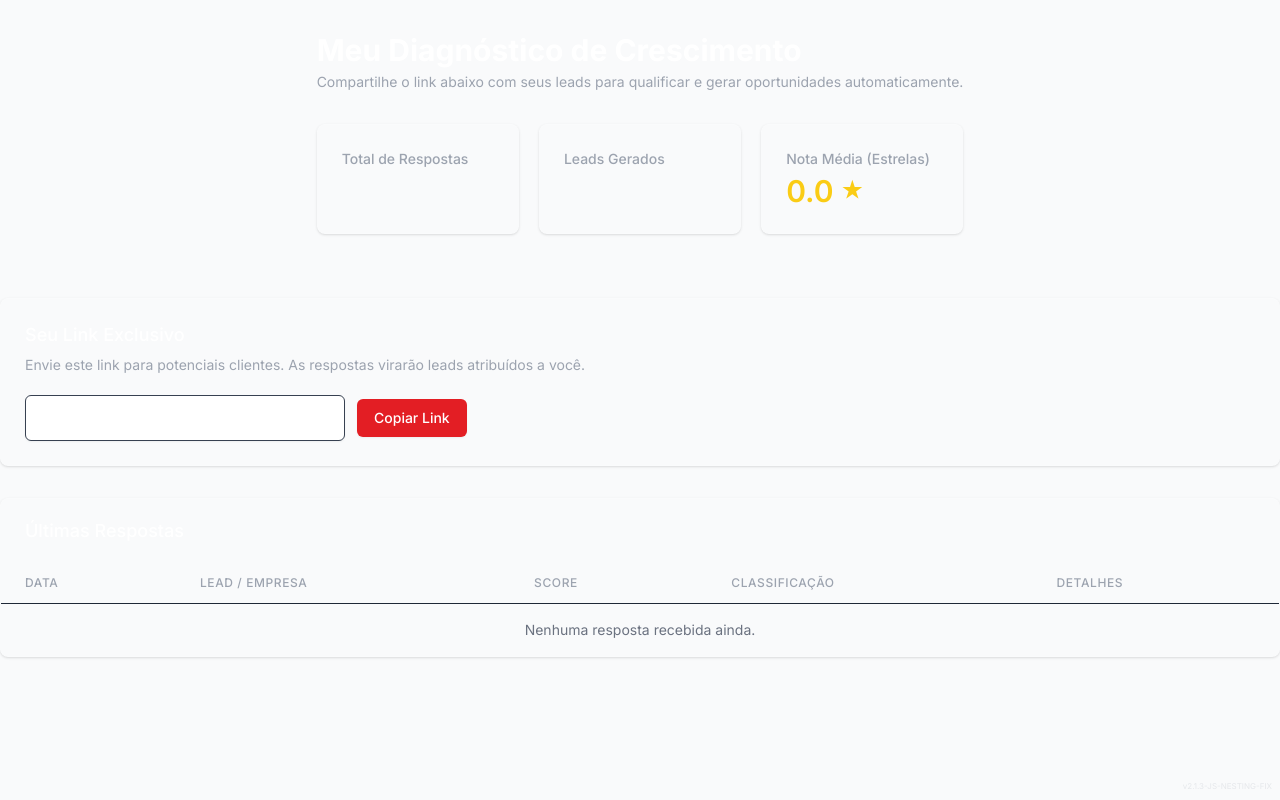
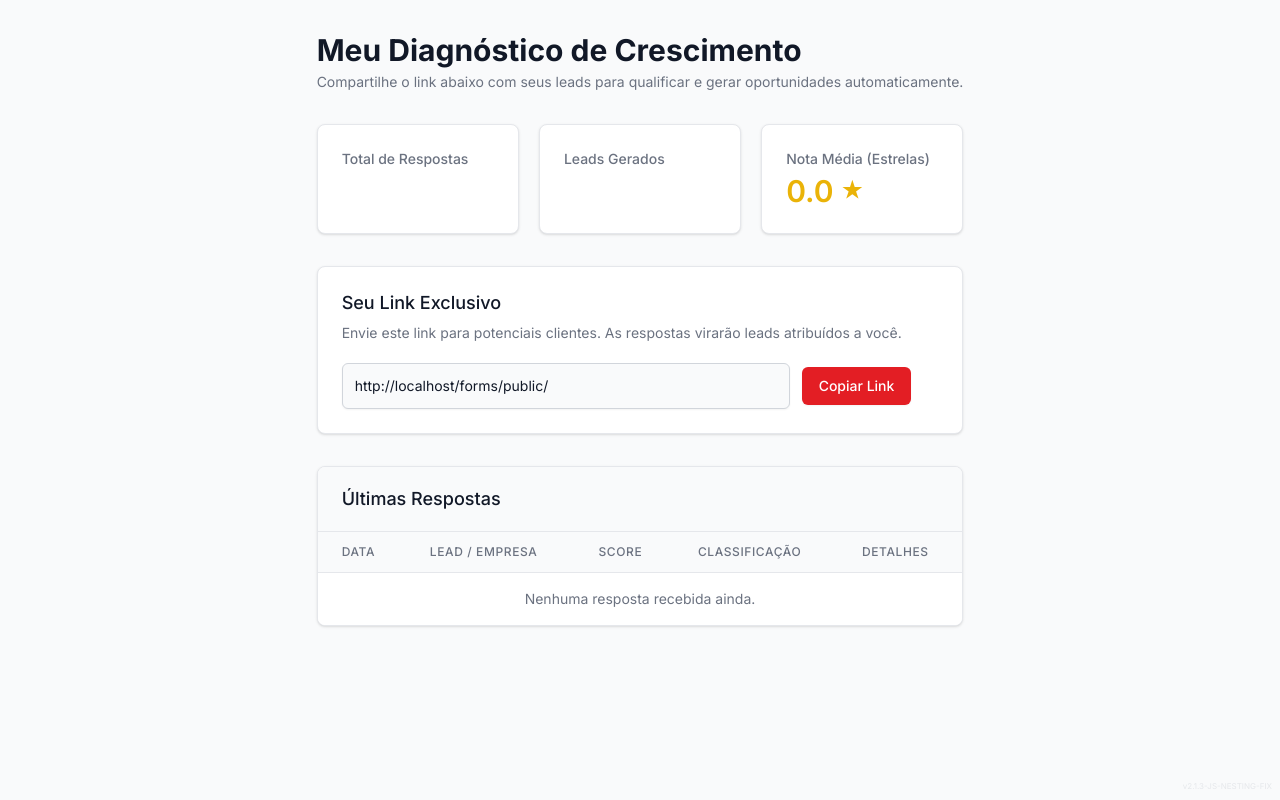
Before and after one commit to marcioholm/NorthWay-2.0, a Python web app: template northway_crm/templates/forms/my_diagnostic.html in a window 1280 px wide. Run offline with Jinja, Linux system fonts and the light colour scheme; the template is opened without the code that fills it, so the values that code supplies are empty; some libraries are stand-ins or nearby versions.

Commit message:
fix: Improve my_diagnostic layout for readability (Light Theme)

```diff
--- a/northway_crm/templates/forms/my_diagnostic.html
+++ b/northway_crm/templates/forms/my_diagnostic.html
@@ -4,10 +4,10 @@
 <div class="max-w-7xl mx-auto px-4 sm:px-6 lg:px-8 py-8">
     <div class="md:flex md:items-center md:justify-between mb-8">
         <div class="flex-1 min-w-0">
-            <h2 class="text-2xl font-bold leading-7 text-white sm:text-3xl sm:truncate">
+            <h2 class="text-2xl font-bold leading-7 text-gray-900 sm:text-3xl sm:truncate">
                 Meu Diagnóstico de Crescimento
             </h2>
-            <p class="mt-1 text-sm text-gray-400">
+            <p class="mt-1 text-sm text-gray-500">
                 Compartilhe o link abaixo com seus leads para qualificar e gerar oportunidades automaticamente.
             </p>
         </div>
@@ -15,63 +15,66 @@
 
     <!-- Stats -->
     <div class="grid grid-cols-1 gap-5 sm:grid-cols-3 mb-8">
-        <div class="bg-brand-gray overflow-hidden shadow rounded-lg border border-white/10">
+        <div class="bg-white overflow-hidden shadow rounded-lg border border-gray-200">
             <div class="px-4 py-5 sm:p-6">
-                <dt class="text-sm font-medium text-gray-400 truncate">Total de Respostas</dt>
-                <dd class="mt-1 text-3xl font-semibold text-white">{{ stats.total }}</dd>
+                <dt class="text-sm font-medium text-gray-500 truncate">Total de Respostas</dt>
+                <dd class="mt-1 text-3xl font-semibold text-gray-900">{{ stats.total }}</dd>
             </div>
         </div>
-        <div class="bg-brand-gray overflow-hidden shadow rounded-lg border border-white/10">
+        <div class="bg-white overflow-hidden shadow rounded-lg border border-gray-200">
             <div class="px-4 py-5 sm:p-6">
-                <dt class="text-sm font-medium text-gray-400 truncate">Leads Gerados</dt>
-                <dd class="mt-1 text-3xl font-semibold text-white">{{ stats.leads }}</dd>
+                <dt class="text-sm font-medium text-gray-500 truncate">Leads Gerados</dt>
+                <dd class="mt-1 text-3xl font-semibold text-gray-900">{{ stats.leads }}</dd>
             </div>
         </div>
-        <div class="bg-brand-gray overflow-hidden shadow rounded-lg border border-white/10">
+        <div class="bg-white overflow-hidden shadow rounded-lg border border-gray-200">
             <div class="px-4 py-5 sm:p-6">
-                <dt class="text-sm font-medium text-gray-400 truncate">Nota Média (Estrelas)</dt>
-                <dd class="mt-1 text-3xl font-semibold text-yellow-400 flex items-center gap-2">
+                <dt class="text-sm font-medium text-gray-500 truncate">Nota Média (Estrelas)</dt>
+                <dd class="mt-1 text-3xl font-semibold text-yellow-500 flex items-center gap-2">
                     {{ "%.1f"|format(stats.avg_stars) }} <span class="text-xl">★</span>
                 </dd>
             </div>
         </div>
     </div>
 
-</div>
-
     {% if company_users %}
     <!-- Admin Management -->
-<div class="bg-brand-gray shadow rounded-lg mb-8 border border-white/10">
+    <div class="bg-white shadow rounded-lg mb-8 border border-gray-200">
         <div class="px-4 py-5 sm:p-6">
-        <h3 class="text-lg leading-6 font-medium text-white">Gestão de Acessos da Equipe</h3>
-        <p class="mt-1 text-sm text-gray-400 mb-4">
+            <h3 class="text-lg leading-6 font-medium text-gray-900">Gestão de Acessos da Equipe</h3>
+            <p class="mt-1 text-sm text-gray-500 mb-4">
                 Libere ou revogue o acesso ao formulário de diagnóstico para os membros da sua equipe.
             </p>
 
             <div class="overflow-x-auto">
-            <table class="min-w-full divide-y divide-gray-800">
-                <thead class="bg-brand-dark">
+                <table class="min-w-full divide-y divide-gray-200">
+                    <thead class="bg-gray-50">
                         <tr>
-                        <th class="px-6 py-3 text-left text-xs font-medium text-gray-400 uppercase">Usuário</th>
-                        <th class="px-6 py-3 text-left text-xs font-medium text-gray-400 uppercase">Email</th>
-                        <th class="px-6 py-3 text-left text-xs font-medium text-gray-400 uppercase">Status</th>
-                        <th class="px-6 py-3 text-right text-xs font-medium text-gray-400 uppercase">Ação</th>
+                            <th class="px-6 py-3 text-left text-xs font-medium text-gray-500 uppercase tracking-wider">
+                                Usuário</th>
+                            <th class="px-6 py-3 text-left text-xs font-medium text-gray-500 uppercase tracking-wider">
+                                Email</th>
+                            <th class="px-6 py-3 text-left text-xs font-medium text-gray-500 uppercase tracking-wider">
+                                Status</th>
+                            <th class="px-6 py-3 text-right text-xs font-medium text-gray-500 uppercase tracking-wider">
+                                Ação</th>
                         </tr>
                     </thead>
-                <tbody class="divide-y divide-gray-800">
+                    <tbody class="bg-white divide-y divide-gray-200">
                         {% for user in company_users %}
                         <tr>
-                        <td class="px-6 py-4 whitespace-nowrap text-sm text-white">{{ user.name }}</td>
-                        <td class="px-6 py-4 whitespace-nowrap text-sm text-gray-400">{{ user.email }}</td>
+                            <td class="px-6 py-4 whitespace-nowrap text-sm text-gray-900 font-medium">{{ user.name }}
+                            </td>
+                            <td class="px-6 py-4 whitespace-nowrap text-sm text-gray-500">{{ user.email }}</td>
                             <td class="px-6 py-4 whitespace-nowrap">
                                 {% if grants_map.get(user.id) %}
                                 <span
-                                class="px-2 inline-flex text-xs leading-5 font-semibold rounded-full bg-green-900 text-green-200">
+                                    class="px-2 inline-flex text-xs leading-5 font-semibold rounded-full bg-green-100 text-green-800">
                                     Ativo
                                 </span>
                                 {% else %}
                                 <span
-                                class="px-2 inline-flex text-xs leading-5 font-semibold rounded-full bg-red-900 text-red-200">
+                                    class="px-2 inline-flex text-xs leading-5 font-semibold rounded-full bg-red-100 text-red-800">
                                     Inativo
                                 </span>
                                 {% endif %}
@@ -80,12 +83,12 @@
                                 {% if grants_map.get(user.id) %}
                                 <form action="{{ url_for('forms.revoke_access') }}" method="POST" class="inline">
                                     <input type="hidden" name="user_id" value="{{ user.id }}">
-                                <button type="submit" class="text-red-500 hover:text-red-400">Revogar</button>
+                                    <button type="submit" class="text-red-600 hover:text-red-900">Revogar</button>
                                 </form>
                                 {% else %}
                                 <form action="{{ url_for('forms.grant_access') }}" method="POST" class="inline">
                                     <input type="hidden" name="user_id" value="{{ user.id }}">
-                                <button type="submit" class="text-green-500 hover:text-green-400">Liberar</button>
+                                    <button type="submit" class="text-green-600 hover:text-green-900">Liberar</button>
                                 </form>
                                 {% endif %}
                             </td>
@@ -99,17 +102,17 @@
     {% endif %}
 
     <!-- Link Share -->
-<div class="bg-brand-gray shadow rounded-lg mb-8 border border-white/10">
+    <div class="bg-white shadow rounded-lg mb-8 border border-gray-200">
         <div class="px-4 py-5 sm:p-6">
-        <h3 class="text-lg leading-6 font-medium text-white">Seu Link Exclusivo</h3>
-        <div class="mt-2 max-w-xl text-sm text-gray-400">
+            <h3 class="text-lg leading-6 font-medium text-gray-900">Seu Link Exclusivo</h3>
+            <div class="mt-2 max-w-xl text-sm text-gray-500">
                 <p>Envie este link para potenciais clientes. As respostas virarão leads atribuídos a você.</p>
             </div>
             <div class="mt-5 sm:flex sm:items-center">
-            <div class="w-full sm:max-w-xs">
+                <div class="w-full sm:max-w-md">
                     <label for="share-link" class="sr-only">Link</label>
                     <input type="text" name="share-link" id="share-link" readonly
-                    class="shadow-sm focus:ring-primary focus:border-primary block w-full sm:text-sm border-gray-700 rounded-md bg-brand-dark text-white p-3"
+                        class="shadow-sm focus:ring-primary focus:border-primary block w-full sm:text-sm border-gray-300 rounded-md bg-gray-50 text-gray-900 p-3"
                         value="{{ request.url_root }}forms/public/{{ instance.public_slug }}">
                 </div>
                 <button type="button" onclick="copyLink()"
@@ -121,56 +124,56 @@
     </div>
 
     <!-- Submissions Table -->
-<div class="bg-brand-gray shadow overflow-hidden sm:rounded-lg border border-white/10">
-    <div class="px-4 py-5 sm:px-6 flex justify-between items-center">
-        <h3 class="text-lg leading-6 font-medium text-white">Últimas Respostas</h3>
+    <div class="bg-white shadow overflow-hidden sm:rounded-lg border border-gray-200">
+        <div class="px-4 py-5 sm:px-6 flex justify-between items-center bg-gray-50 border-b border-gray-200">
+            <h3 class="text-lg leading-6 font-medium text-gray-900">Últimas Respostas</h3>
         </div>
         <div class="overflow-x-auto">
-        <table class="min-w-full divide-y divide-gray-800">
-            <thead class="bg-brand-dark">
+            <table class="min-w-full divide-y divide-gray-200">
+                <thead class="bg-gray-50">
                     <tr>
                         <th scope="col"
-                        class="px-6 py-3 text-left text-xs font-medium text-gray-400 uppercase tracking-wider">Data
+                            class="px-6 py-3 text-left text-xs font-medium text-gray-500 uppercase tracking-wider">Data
                         </th>
                         <th scope="col"
-                        class="px-6 py-3 text-left text-xs font-medium text-gray-400 uppercase tracking-wider">Lead
+                            class="px-6 py-3 text-left text-xs font-medium text-gray-500 uppercase tracking-wider">Lead
                             / Empresa</th>
                         <th scope="col"
-                        class="px-6 py-3 text-left text-xs font-medium text-gray-400 uppercase tracking-wider">Score
+                            class="px-6 py-3 text-left text-xs font-medium text-gray-500 uppercase tracking-wider">Score
                         </th>
                         <th scope="col"
-                        class="px-6 py-3 text-left text-xs font-medium text-gray-400 uppercase tracking-wider">
+                            class="px-6 py-3 text-left text-xs font-medium text-gray-500 uppercase tracking-wider">
                             Classificação</th>
                         <th scope="col"
-                        class="px-6 py-3 text-left text-xs font-medium text-gray-400 uppercase tracking-wider">
+                            class="px-6 py-3 text-left text-xs font-medium text-gray-500 uppercase tracking-wider">
                             Detalhes</th>
                     </tr>
                 </thead>
-            <tbody class="bg-brand-gray divide-y divide-gray-800">
+                <tbody class="bg-white divide-y divide-gray-200">
                     {% for sub in submissions %}
                     <tr>
-                    <td class="px-6 py-4 whitespace-nowrap text-sm text-gray-400">
+                        <td class="px-6 py-4 whitespace-nowrap text-sm text-gray-500">
                             {{ sub.created_at.strftime('%d/%m/%Y %H:%M') }}
                         </td>
                         <td class="px-6 py-4 whitespace-nowrap">
-                        <div class="text-sm font-medium text-white">{{ sub.payload.contact.full_name }}</div>
-                        <div class="text-sm text-gray-400">{{ sub.payload.contact.business_name }}</div>
+                            <div class="text-sm font-medium text-gray-900">{{ sub.payload.contact.full_name }}</div>
+                            <div class="text-sm text-gray-500">{{ sub.payload.contact.business_name }}</div>
                         </td>
                         <td class="px-6 py-4 whitespace-nowrap">
                             <span
-                            class="px-2 inline-flex text-xs leading-5 font-semibold rounded-full bg-brand-dark text-yellow-400 border border-yellow-400/20">
+                                class="px-2 inline-flex text-xs leading-5 font-semibold rounded-full bg-yellow-100 text-yellow-800">
                                 {{ sub.stars }} ★ ({{ sub.score_total }}/60)
                             </span>
                         </td>
-                    <td class="px-6 py-4 whitespace-nowrap text-sm text-gray-300">
+                        <td class="px-6 py-4 whitespace-nowrap text-sm text-gray-900 font-medium">
                             {{ sub.classification }}
                         </td>
                         <td class="px-6 py-4 whitespace-nowrap text-sm font-medium">
                             {% if sub.lead_id %}
                             <a href="{{ url_for('leads.lead_details', lead_id=sub.lead_id) }}"
-                            class="text-primary hover:text-red-400">Ver Lead</a>
+                                class="text-primary hover:text-red-900">Ver Lead</a>
                             {% else %}
-                        <span class="text-gray-500">-</span>
+                            <span class="text-gray-400">-</span>
                             {% endif %}
                         </td>
                     </tr>
@@ -192,7 +195,8 @@
         copyText.select();
         copyText.setSelectionRange(0, 99999);
         navigator.clipboard.writeText(copyText.value);
-        alert("Link copiado: " + copyText.value);
+        // Toast fallback or simple alert
+        alert("Link copiado para a área de transferência!");
     }
 </script>
 {% endblock %}
```
Lines whose indentation alone changed are shown as unchanged.
